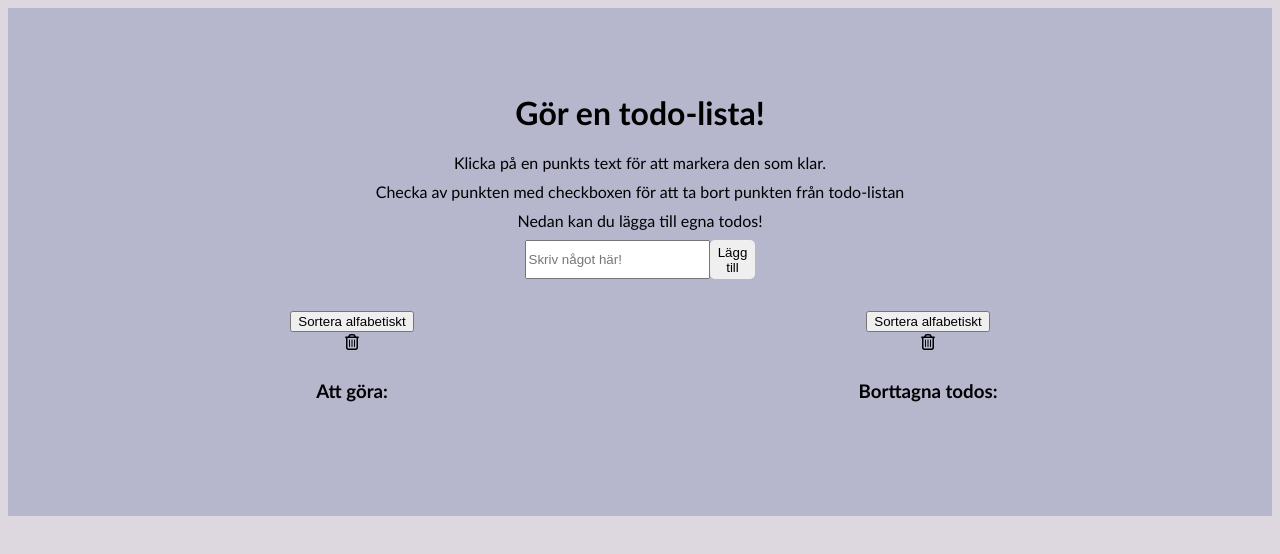
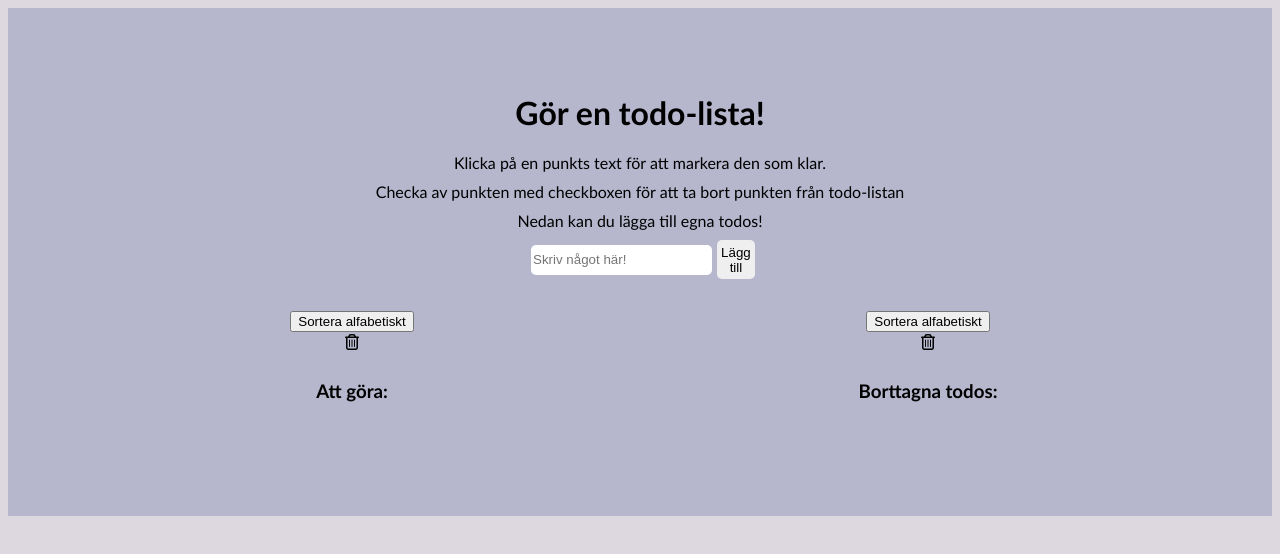
Before and after one commit to PetraElgemyr/arbetsmetodik-assignment-2, a website built with Parcel: page src/index.html in a window 1280 px wide. Built offline with nearby package versions, Linux system fonts and the light colour scheme.

Commit message:
(fix)update old selector name

```diff
--- a/src/scss/main.scss
+++ b/src/scss/main.scss
@@ -21,7 +21,7 @@ body {
     display: flex;
     flex-direction: row;
 
-    #newItem {
+    #todoInput {
       border-radius: 5px;
       border: none;
       margin: 2%;
```
